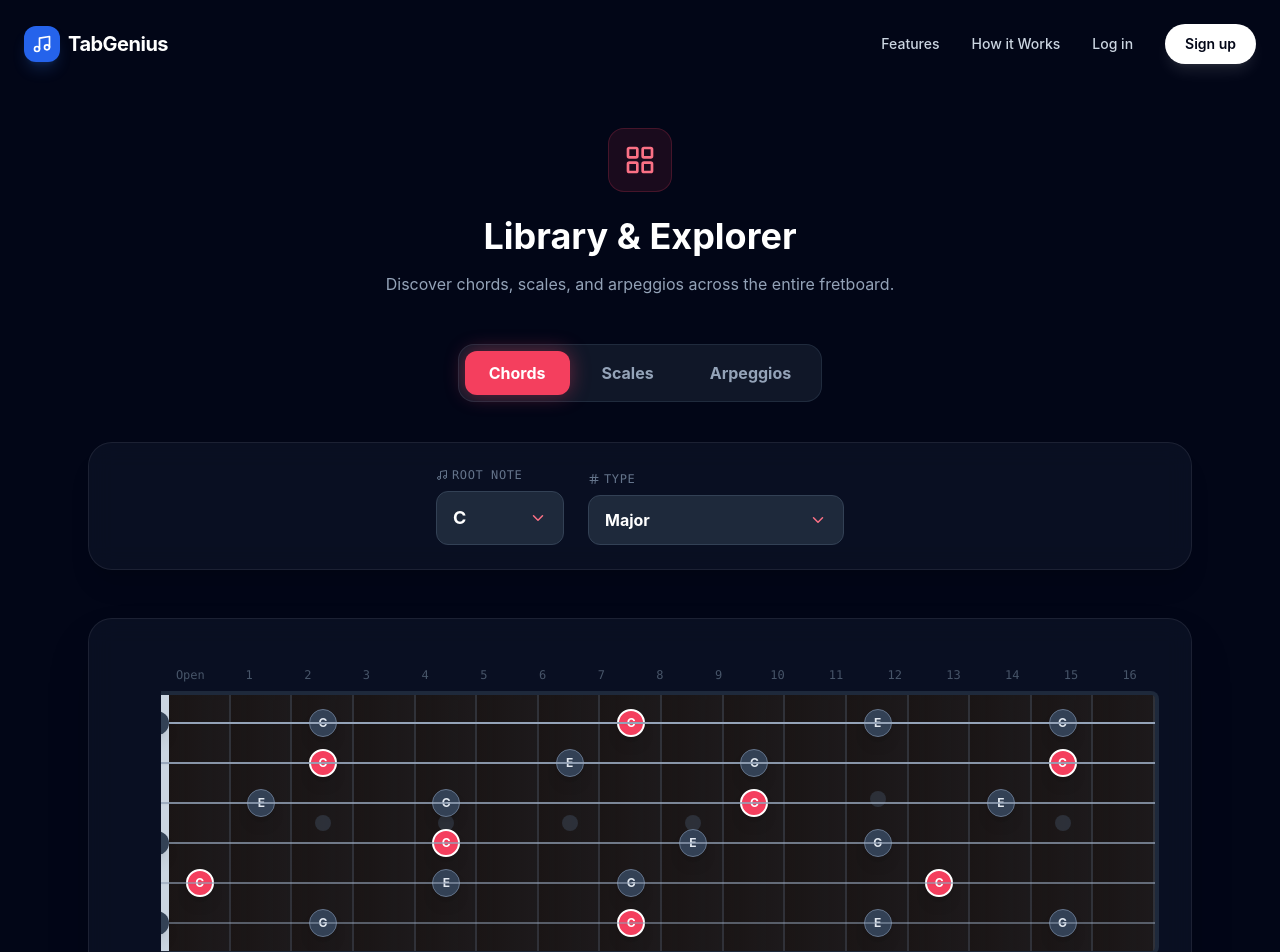
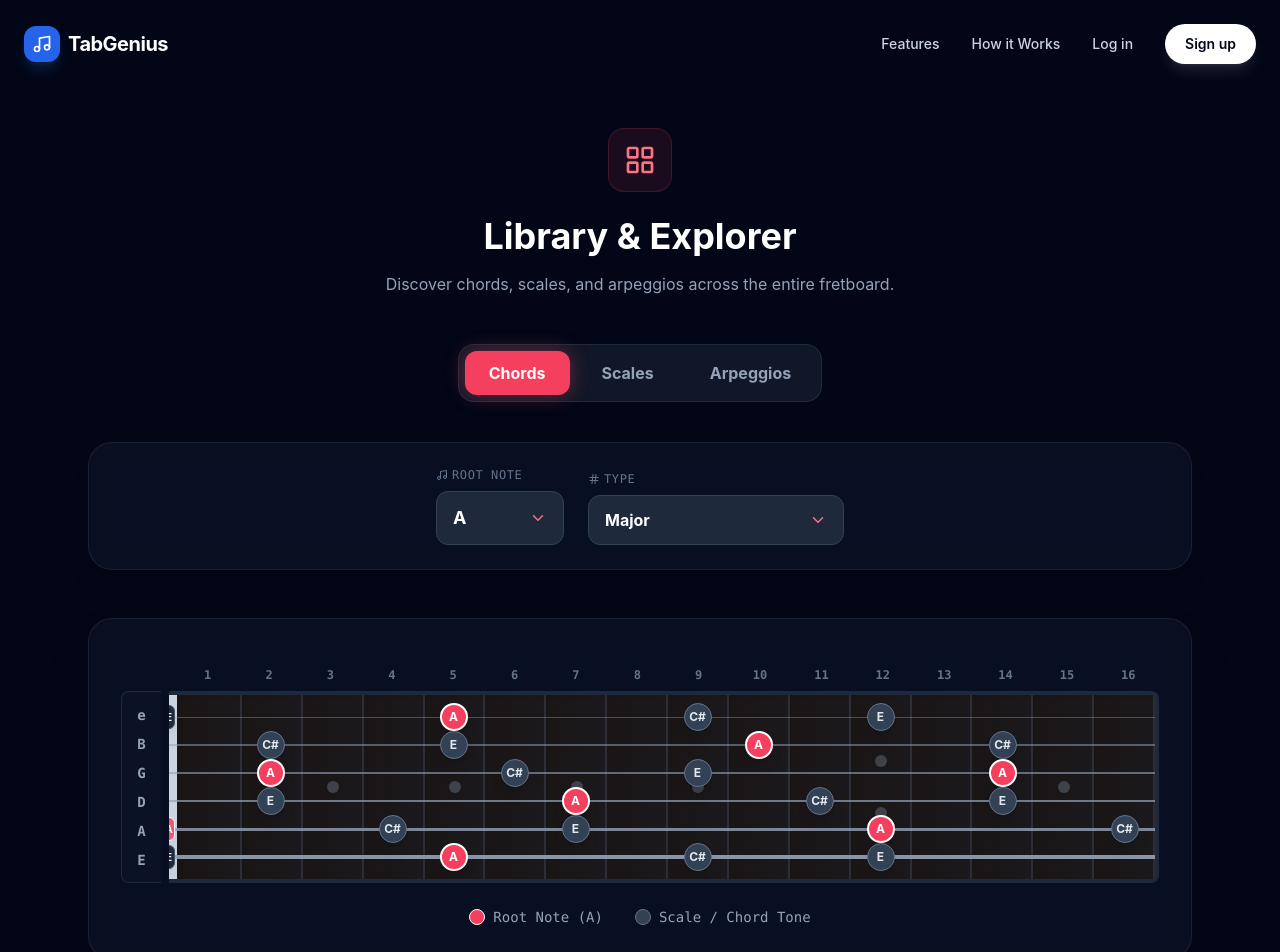
Before and after one commit to BiancaBya/Guitar-Tab-Frontend, a React (Vite) app: page /chords in a window 1280 px wide. Shown: the top 952 px of the page. Built offline with nearby package versions, Linux system fonts and the light colour scheme.

Commit message:
chord page design

```diff
--- a/src/pages/ChordsPage.tsx
+++ b/src/pages/ChordsPage.tsx
@@ -2,10 +2,17 @@ import { useState } from 'react';
 import { LayoutGrid, ChevronDown, Music, Hash } from 'lucide-react';
 import { ModernNav } from '../components/ModernNav';
 
-const NOTES = ['C', 'C#', 'D', 'D#', 'E', 'F', 'F#', 'G', 'G#', 'A', 'A#', 'B'];
+const NOTES = ['A', 'A#', 'B', 'C', 'C#', 'D', 'D#', 'E', 'F', 'F#', 'G', 'G#'];
 
+const GUITAR_STRINGS = [
+    { name: 'e', index: 7 },
+    { name: 'B', index: 2 },
+    { name: 'G', index: 10 },
+    { name: 'D', index: 5 },
+    { name: 'A', index: 0 },
+    { name: 'E', index: 7 },
+];
 
-const STANDARD_TUNING = [4, 11, 7, 2, 9, 4];
 const NUM_FRETS = 16;
 
 const FORMULAS = {
@@ -38,7 +45,7 @@ type Category = 'chords' | 'scales' | 'arpeggios';
 
 export const ChordsPage = () => {
     const [activeCategory, setActiveCategory] = useState<Category>('chords');
-    const [rootNote, setRootNote] = useState('C');
+    const [rootNote, setRootNote] = useState('A');
     const [selectedType, setSelectedType] = useState('Major');
 
     const [isRootOpen, setIsRootOpen] = useState(false);
@@ -149,75 +156,107 @@ export const ChordsPage = () => {
 
                 <div className="glass-panel rounded-3xl p-8 border border-slate-800 shadow-2xl relative overflow-x-auto custom-scrollbar">
 
-                    <div className="min-w-[800px] relative mt-4 mb-4">
+                    <div className="min-w-[800px] relative mt-4 mb-4 select-none">
 
-                        <div className="flex ml-10 mb-2">
-                            {Array.from({ length: NUM_FRETS + 1 }).map((_, fret) => (
-                                <div key={`label-${fret}`} className="flex-1 text-center text-slate-600 font-mono text-xs">
-                                    {fret === 0 ? 'Open' : fret}
+                        <div className="flex mb-2 items-end">
+                            <div className="w-10 flex-shrink-0"></div>
+                            <div className="w-4 flex-shrink-0"></div>
+
+                            <div className="flex-1 flex">
+                                {Array.from({ length: NUM_FRETS }).map((_, i) => (
+                                    <div key={`label-${i}`} className="flex-1 text-center text-slate-500 font-mono text-xs font-bold">
+                                        {i + 1}
+                                    </div>
+                                ))}
+                            </div>
+                        </div>
+
+                        <div className="flex">
+                            <div className="w-10 flex-shrink-0 flex flex-col justify-between py-2 mr-2 bg-slate-900/50 rounded-l-lg border-y border-l border-slate-800">
+                                {GUITAR_STRINGS.map((str, idx) => (
+                                    <div key={`name-${idx}`} className="flex-1 flex items-center justify-center font-bold font-mono text-slate-400 text-sm h-12">
+                                        {str.name}
                                     </div>
                                 ))}
                             </div>
 
-                        <div className="relative bg-[#1a1515] rounded-r-lg border-y-4 border-r-4 border-slate-800 ml-10 overflow-hidden shadow-inner">
+                            <div className="flex-1 relative bg-[#1a1515] rounded-r-lg border-y-4 border-r-4 border-slate-800 overflow-hidden shadow-inner">
 
-                            <div className="absolute left-0 top-0 bottom-0 w-2 bg-slate-300 z-10"></div>
+                                <div className="absolute inset-0 flex">
+                                    <div className="w-2 bg-slate-300 shadow-xl z-10 flex-shrink-0"></div>
 
-                            <div className="absolute inset-0 flex ml-2">
+                                    <div className="flex-1 flex ml-1">
                                         {Array.from({ length: NUM_FRETS }).map((_, i) => (
-                                    <div key={`fretline-${i}`} className="flex-1 border-r-2 border-slate-500/30 bg-gradient-to-r from-transparent to-slate-700/10"></div>
+                                            <div key={`fretline-${i}`} className="flex-1 border-r-2 border-slate-600/40 bg-gradient-to-r from-transparent to-slate-800/20"></div>
                                         ))}
                                     </div>
+                                </div>
 
-                            <div className="absolute inset-0 flex ml-2 items-center pointer-events-none">
+                                <div className="absolute inset-0 flex pl-3 pointer-events-none">
                                     {Array.from({ length: NUM_FRETS }).map((_, i) => {
                                         const fretNum = i + 1;
                                         const hasDot = fretMarkers.includes(fretNum);
                                         const hasDoubleDot = fretNum === 12;
 
                                         return (
-                                        <div key={`marker-${i}`} className="flex-1 flex justify-center">
+                                            <div key={`marker-${i}`} className="flex-1 flex items-center justify-center">
                                                 {hasDoubleDot ? (
-                                                <div className="flex flex-col gap-8">
-                                                    <div className="w-4 h-4 rounded-full bg-slate-600/40"></div>
-                                                    <div className="w-4 h-4 rounded-full bg-slate-600/40"></div>
+                                                    <div className="flex flex-col gap-10 opacity-30">
+                                                        <div className="w-3 h-3 rounded-full bg-slate-400"></div>
+                                                        <div className="w-3 h-3 rounded-full bg-slate-400"></div>
                                                     </div>
                                                 ) : hasDot ? (
-                                                <div className="w-4 h-4 rounded-full bg-slate-600/40"></div>
+                                                    <div className="w-3 h-3 rounded-full bg-slate-400 opacity-30"></div>
                                                 ) : null}
                                             </div>
                                         );
                                     })}
                                 </div>
 
-                            <div className="relative z-20 flex flex-col py-2">
-                                {STANDARD_TUNING.map((_stringOpenNoteIndex, stringIdx) => {
-                                    const visualStringIdx = 5 - stringIdx;
-                                    const actualOpenNote = STANDARD_TUNING[visualStringIdx];
+                                <div className="relative z-20 flex flex-col py-2 h-full justify-between">
+                                    {GUITAR_STRINGS.map((strData, stringIdx) => {
+                                        const openNoteIndex = strData.index;
 
                                         return (
-                                        <div key={`string-${visualStringIdx}`} className="relative flex items-center h-10">
+                                            <div key={`string-${stringIdx}`} className="relative flex-1 flex items-center h-12">
 
-                                            <div className="absolute left-0 right-0 h-[2px] bg-slate-400 shadow-sm" style={{ opacity: 0.5 + (visualStringIdx * 0.1) }}></div>
+                                                <div
+                                                    className="absolute left-0 right-0 bg-slate-400 shadow-sm"
+                                                    style={{
+                                                        height: `${1 + stringIdx * 0.5}px`,
+                                                        opacity: 0.4 + (stringIdx * 0.1)
+                                                    }}
+                                                ></div>
 
-                                            <div className="absolute -left-10 w-10 flex justify-center text-slate-500 font-bold">
-                                                {NOTES[actualOpenNote]}
+                                                <div className="flex w-full h-full items-center relative">
+
+                                                    <div className="w-3 flex-shrink-0 flex justify-center items-center z-30 -ml-1.5">
+                                                        {activeNotesIndices.includes(openNoteIndex) && (
+                                                            <div className={`w-6 h-6 rounded-full flex items-center justify-center font-bold text-[10px] shadow-lg border
+                                                        ${openNoteIndex === rootIndex
+                                                                ? 'bg-rose-500 text-white border-white animate-pulse'
+                                                                : 'bg-slate-800 text-white border-slate-600'
+                                                            }`}
+                                                            >
+                                                                {NOTES[openNoteIndex]}
+                                                            </div>
+                                                        )}
                                                     </div>
 
-                                            <div className="flex w-full ml-2">
+                                                    <div className="flex-1 flex h-full ml-1">
                                                         {Array.from({ length: NUM_FRETS }).map((_, fretIdx) => {
-                                                    const noteIndexOnFret = (actualOpenNote + fretIdx + 1) % 12;
+                                                            const noteIndexOnFret = (openNoteIndex + fretIdx + 1) % 12;
                                                             const noteName = NOTES[noteIndexOnFret];
                                                             const isActive = activeNotesIndices.includes(noteIndexOnFret);
                                                             const isRoot = noteIndexOnFret === rootIndex;
 
                                                             return (
-                                                        <div key={`note-${visualStringIdx}-${fretIdx}`} className="flex-1 flex justify-center items-center">
+                                                                <div key={`note-${stringIdx}-${fretIdx}`} className="flex-1 flex justify-center items-center relative">
                                                                     {isActive && (
-                                                                <div className={`w-7 h-7 rounded-full flex items-center justify-center font-bold text-xs shadow-lg transition-transform hover:scale-125 cursor-default
+                                                                        <div className={`w-7 h-7 rounded-full flex items-center justify-center font-bold text-xs shadow-lg transition-transform hover:scale-125 cursor-default z-30
                                                                     ${isRoot
-                                                                    ? 'bg-rose-500 text-white shadow-[0_0_15px_rgba(244,63,94,0.6)] border-2 border-white' // Culoare Root
-                                                                    : 'bg-slate-700 text-slate-200 border border-slate-500' // Culoare celelalte note
+                                                                            ? 'bg-rose-500 text-white shadow-[0_0_15px_rgba(244,63,94,0.6)] border-2 border-white'
+                                                                            : 'bg-slate-700 text-slate-200 border border-slate-500'
                                                                         }`}
                                                                         >
                                                                             {noteName}
@@ -227,20 +266,15 @@ export const ChordsPage = () => {
                                                             );
                                                         })}
                                                     </div>
-
-                                            {activeNotesIndices.includes(actualOpenNote) && (
-                                                <div className={`absolute -left-4 w-6 h-6 rounded-full flex items-center justify-center font-bold text-[10px] z-30 shadow-lg
-                                            ${actualOpenNote === rootIndex ? 'bg-rose-500 text-white border border-white' : 'bg-slate-700 text-white'}`}
-                                                >
-                                                    {NOTES[actualOpenNote]}
                                                 </div>
-                                            )}
 
                                             </div>
                                         );
                                     })}
                                 </div>
                             </div>
+                        </div>
+
                     </div>
 
                     <div className="mt-6 flex justify-center gap-8 text-sm font-mono text-slate-400">
```
Lines whose indentation alone changed are shown as unchanged.
